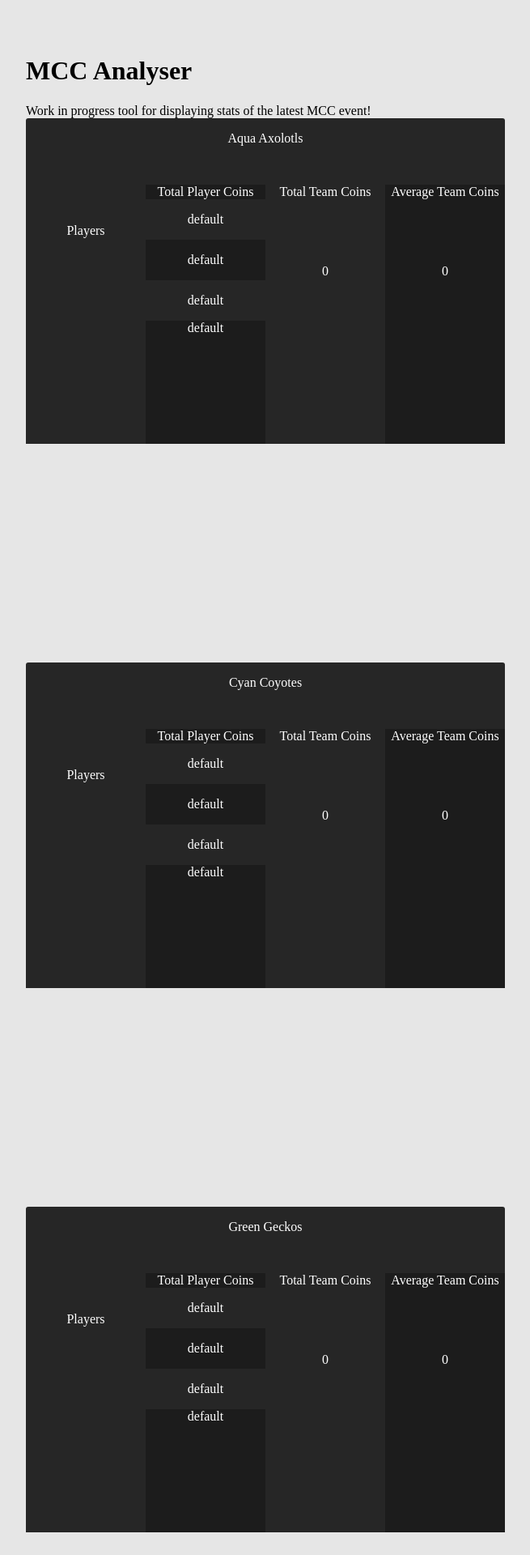
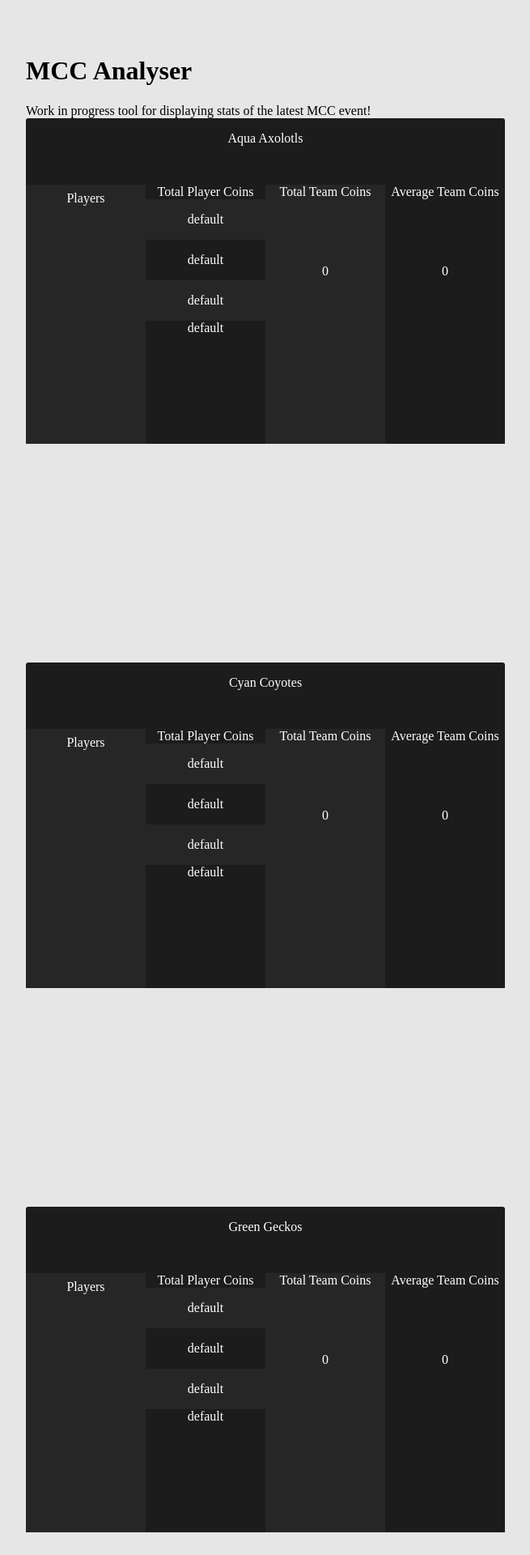
Before and after one commit to TensegrityBlockxels/mccstats, a Flask app: page / in a window 1280 px wide. Shown: the top 1920 px of the page at 81% size, without its empty margins (16-671 px from the left). Run offline with Flask 2, Linux system fonts and the light colour scheme; parts of the project's set-up code (start-up, migrations or seed data) failed here and were passed over; some web fonts are replaced.

Commit message:
UI Changes.

```diff
--- a/static/styles/container.css
+++ b/static/styles/container.css
@@ -1,7 +1,7 @@
 .container {
   --height: 28rem;
   position: relative;
-  background-color: var(--accent-color-1);
+  background-color: var(--accent-color-2);
   border-radius: 3px;
   width: clamp(var(--height), 60rem, 50%);
   height: 22rem;
@@ -35,7 +35,8 @@
 
 .player-list > span:first-child {
   display: block;
-  padding-top: 3rem;
+  height: 3rem;
+  padding-top: 0.5rem;
 }
 
 .total-team-coins > p {
```
